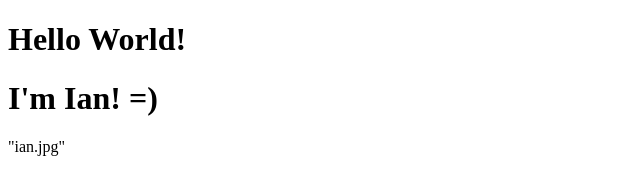
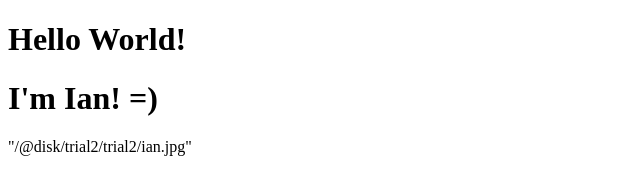
Before and after one commit to umayyyu/trial2, a plain HTML site: page index.html in a window 1280 px wide. Shown: the whole page, without its empty margins (0-640 px from the left). Drawn offline with Linux system fonts and the light colour scheme.

Commit message:
minor change

```diff
--- a/index.html
+++ b/index.html
@@ -8,6 +8,6 @@
 <body>
     <h1>Hello World!</h1>
     <h1>I'm Ian! =) </h1
-    <img src=>"ian.jpg"
+    <img src=>"D:\trial2\trial2/ian.jpg"
 </body>
 </html>
```
